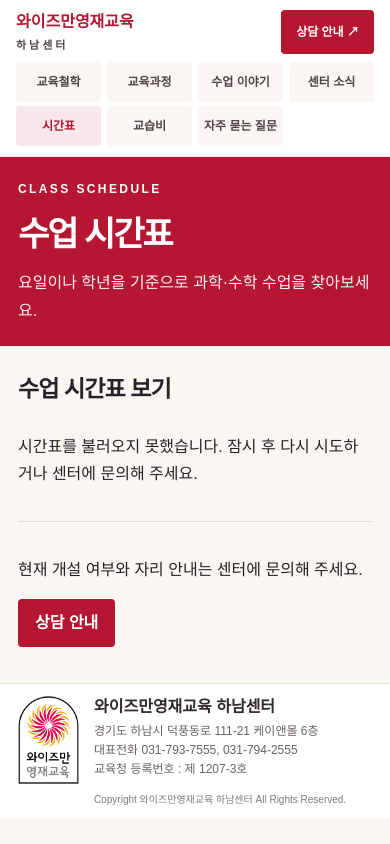
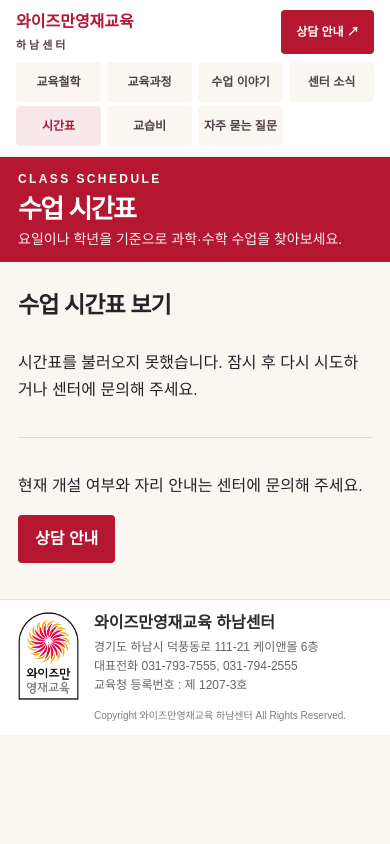
Before and after one commit to racinesskr/1st_homepage, a website: page schedule/index.html in a window 390 px wide. Drawn offline with Linux system fonts and the light colour scheme; no server answers.

Commit message:
Make the timetable banner compact and responsive

```diff
--- a/schedule/schedule.css
+++ b/schedule/schedule.css
@@ -92,7 +92,32 @@
   .saturday-schedule { flex: auto; }
 }
 
-.schedule-hero .wrap { padding-block: 30px 34px; }
+.schedule-hero .wrap {
+  display: flex;
+  align-items: center;
+  gap: 8px 22px;
+  padding-block: 16px;
+}
+.schedule-hero .eyebrow,
+.schedule-hero h1 { flex-shrink: 0; }
+.schedule-hero h1 {
+  margin: 0;
+  font-size: clamp(26px, 3.5vw, 40px);
+  line-height: 1.2;
+}
+.schedule-hero p {
+  min-width: 0;
+  line-height: 1.5;
+  word-break: keep-all;
+  overflow-wrap: anywhere;
+}
+
 @media (max-width: 650px) {
-  .schedule-hero .wrap { padding-block: 22px; }
+  .schedule-hero .wrap {
+    flex-direction: column;
+    align-items: flex-start;
+    gap: 4px;
+    padding-block: 12px;
+  }
+  .schedule-hero p { font-size: 14px; }
 }
```
